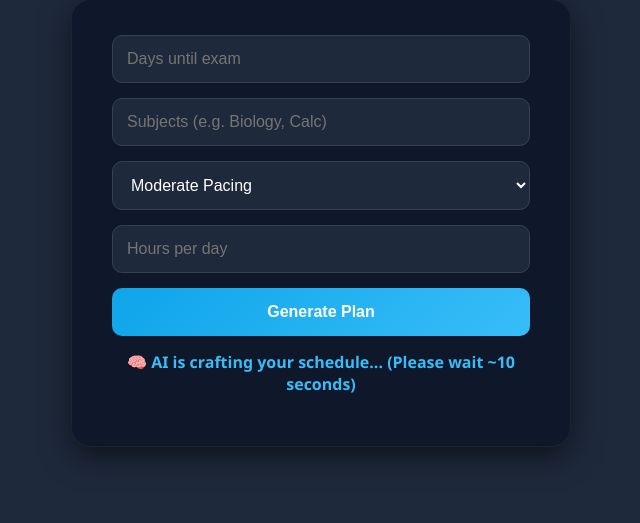
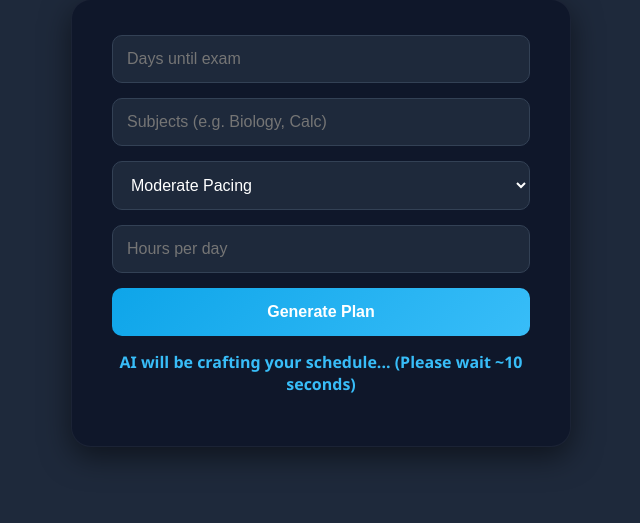
Before and after one commit to Anvesh8888/PrepCortex, a Flask app: page / in a window 1280 px wide. Shown: the part 227-750 px from the top of the page, without its empty margins (319-959 px from the left). Run offline with Flask 3, Linux system fonts and the light colour scheme.

Commit message:
Fix HTML encoding issues in index.html

```diff
--- a/templates/index.html
+++ b/templates/index.html
@@ -117,7 +117,7 @@
         </form>
 
         <p id="loading-msg" class="hidden" style="color: #38bdf8; text-align: center; margin-top: 15px; font-weight: bold;">
-            🧠 AI is crafting your schedule... (Please wait ~10 seconds)
+            AI will be crafting your schedule... (Please wait ~10 seconds)
         </p>
     </div>
 
```
